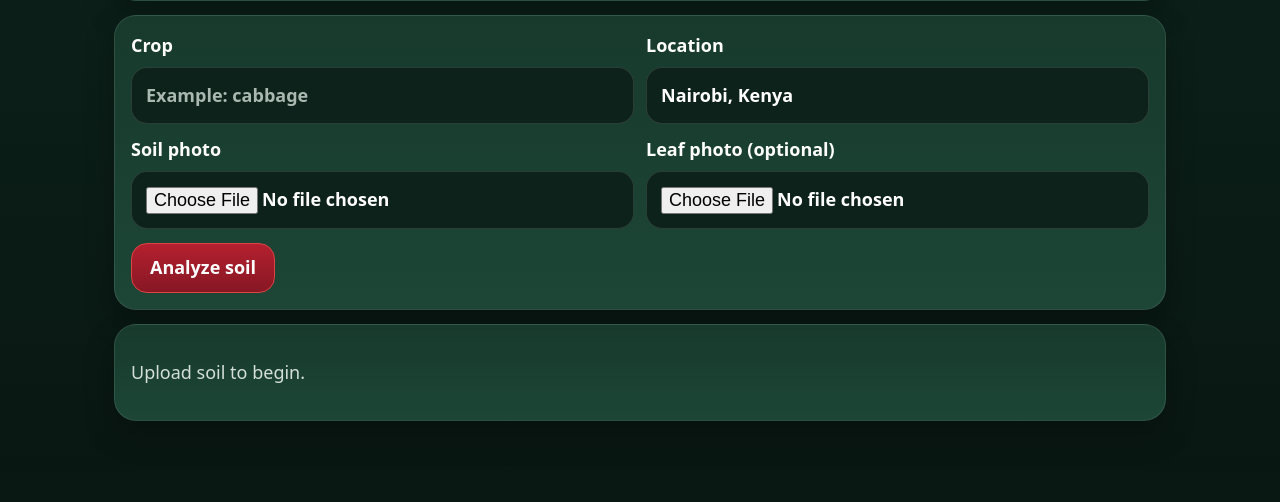
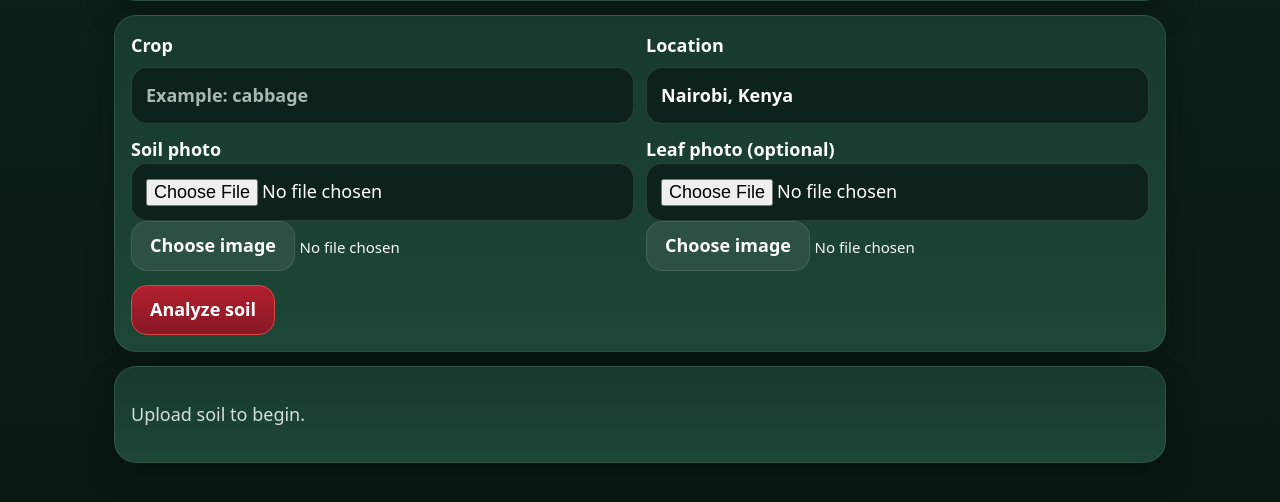
Before and after one commit to KenyaBow/E-Agriculture, a Flask app: page /soil in a window 1280 px wide. Shown: the part 277-779 px from the top of the page. Run offline with Flask 3, Linux system fonts and the light colour scheme.

Commit message:
Add files via upload

```diff
--- a/templates/soil.html
+++ b/templates/soil.html
@@ -19,12 +19,22 @@
     <label>Location
       <input id="soil-location" type="text" value="Nairobi, Kenya">
     </label>
-    <label>Soil photo
-      <input id="soil-image" type="file" accept="image/*" capture="environment">
-    </label>
-    <label>Leaf photo (optional)
-      <input id="soil-leaf-image" type="file" accept="image/*" capture="environment">
-    </label>
+    <div class="field-block">
+      <label for="soil-image">Soil photo</label>
+      <div class="file-picker">
+        <input id="soil-image" type="file" accept="image/*">
+        <button class="ghost-btn file-btn" type="button" data-file-target="soil-image">Choose image</button>
+        <small class="file-name" id="soil-image-name">No file chosen</small>
+      </div>
+    </div>
+    <div class="field-block">
+      <label for="soil-leaf-image">Leaf photo (optional)</label>
+      <div class="file-picker">
+        <input id="soil-leaf-image" type="file" accept="image/*">
+        <button class="ghost-btn file-btn" type="button" data-file-target="soil-leaf-image">Choose image</button>
+        <small class="file-name" id="soil-leaf-image-name">No file chosen</small>
+      </div>
+    </div>
   </div>
   <div class="button-row">
     <button class="primary-btn" id="soil-analyze" type="button">Analyze soil</button>
```
Also changed, not shown: templates/plant.html (+8 -3 lines).
